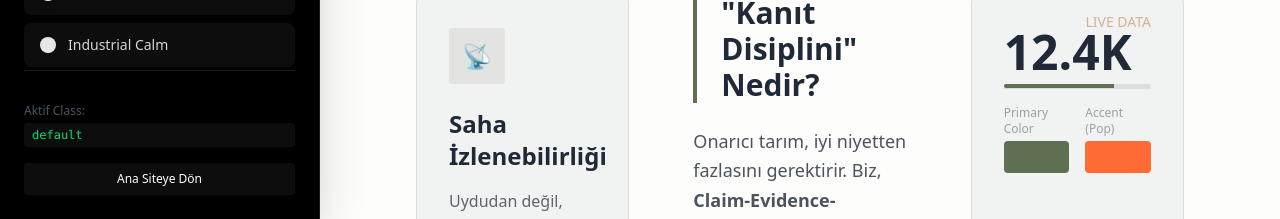
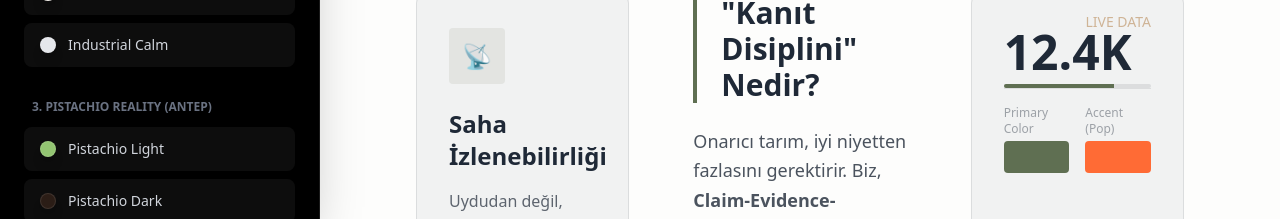
Before and after one commit to sanskript13/vera-terra-g3ph, a Next.js app: page /tasarim-lab in a window 1280 px wide. Shown: the part 581-800 px from the top of the page. Built offline with nearby package versions, Linux system fonts and the light colour scheme.

Commit message:
feat(design-lab): add pistachio reality theme group

```diff
--- a/app/globals.css
+++ b/app/globals.css
@@ -174,3 +174,29 @@ body {
   --border-width: 1px;
   --font-heading-weight: 400;
 }
+
+/* GROUP 3: PISTACHIO REALITY (Antep) */
+.theme-sys3-pistachio-light {
+  --background: #fdf6e3;
+  /* Warm beige (shell interior) */
+  --foreground: #2b1d16;
+  /* Dark shell brown */
+  --color-neon-blue: #93c572;
+  /* Pistachio Green (Kernel) */
+  --color-neon-orange: #d95d5d;
+  /* Reddish Shell External */
+  --radius-md: 0.5rem;
+  --font-heading-weight: 700;
+}
+
+.theme-sys3-pistachio-dark {
+  --background: #1a120b;
+  /* Deep brown/black */
+  --foreground: #fef0cd;
+  /* Pale yellowish white */
+  --color-neon-blue: #a4d17a;
+  /* Bright Pistachio Green */
+  --color-neon-orange: #ff7e79;
+  /* Soft Red Shell */
+  --radius-md: 0.5rem;
+}
--- a/app/tasarim-lab/page.tsx
+++ b/app/tasarim-lab/page.tsx
@@ -28,6 +28,13 @@ export default function DesignLabPage() {
             themes: [
                 { id: 'theme-sys2-editorial', name: 'Editorial Minimal', color: '#f4f1ea' },
                 { id: 'theme-sys2-industrial', name: 'Industrial Calm', color: '#e5e7eb' },
+            ]
+        },
+        {
+            title: "3. Pistachio Reality (Antep)",
+            themes: [
+                { id: 'theme-sys3-pistachio-light', name: 'Pistachio Light', color: '#93c572' },
+                { id: 'theme-sys3-pistachio-dark', name: 'Pistachio Dark', color: '#2b1d16' },
             ]
         }
     ];
```
